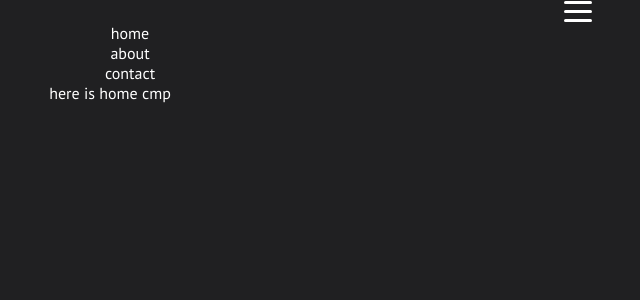
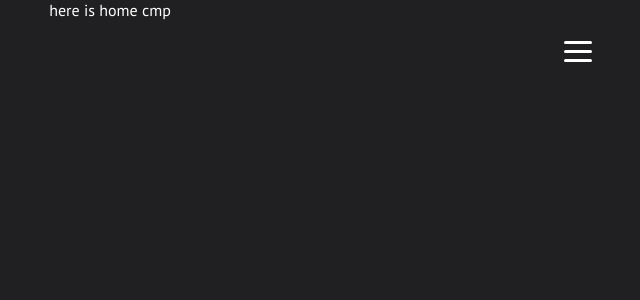
Before and after one commit to cwanylisek/landing-bt, a React (Create React App) app: page / in a window 1280 px wide. Shown: the top 300 px of the page, without its empty margins (530-1170 px from the left). Built offline with nearby package versions, Linux system fonts and the light colour scheme.

Commit message:
navbar configuration

```diff
--- a/src/components/Navbar/Navbar.js
+++ b/src/components/Navbar/Navbar.js
@@ -1,16 +1,26 @@
 import React from 'react'
+import { connect } from 'react-redux'
+import { Link } from 'react-router-dom'
 import './Navbar.scss'
 
-const Navbar = () => {
+const Navbar = props => {
+
+    let drawerClasses
+    props.isOpen ? drawerClasses = ['side-drawer', 'open'] : drawerClasses = ['side-drawer'];
+
     return (
-        <nav>
-            <ul>
-                <li>home</li>
-                <li>about</li>
-                <li>contact</li>
+        <nav className={drawerClasses.join(' ')}>
+            <ul className="side-drawer__wrap">
+                <Link className="side-drawer__link" to='/'><li>home</li></Link>
+                <Link className="side-drawer__link" to='/about'><li>about</li></Link>
+                <Link className="side-drawer__link" to='/contact'><li>contact</li></Link>
             </ul>
         </nav>
     )
 }
 
-export default Navbar
+const mapStateToProps = state => ({
+    isOpen: state.baseReducer.isOpen
+})
+
+export default connect(mapStateToProps, [])(Navbar)
--- a/src/components/Navbar/Navbar.scss
+++ b/src/components/Navbar/Navbar.scss
@@ -1,4 +1,52 @@
-ul {
-    list-style: none;
-    margin: 0;
+.side-drawer {
+    height: 100px;
+    background: transparent;
+    position: fixed;
+    top: 15%;
+    right: 0;
+    width: 20%;
+    z-index: 9999;
+    text-align: center;
+    transition: transform 0.4s ease-in-out;
+    transform: translateX(100%);
+    &__wrap {
+        list-style: none;
+        margin: 0;
+        padding: 0;
+        height: 100%;
+        justify-content: center;
+        display: flex;
+        flex-direction: column;
+    }
+    &__img {
+        height: 62px;
+    }
+    &__link {
+        text-decoration: none;
+        color: #fff;
+        margin: 2px 0;
+    }
+    &__button {
+        padding: 10px 36px !important;
+        margin: 20px auto 15px !important;
+    }
+    &__button-container {
+        display: flex;
+        justify-content: space-around;
+        align-items: center;
+        margin-top: 40px;
+        button {
+            margin-right: 20px;
+        }
+    }
 }
+
+.side-drawer.open {
+    transform: translateX(0);
+}
+
+// @media (min-width: 769px) {
+//     .side-drawer {
+//         display: none;
+//     }
+// }
--- a/src/components/Navbar/ToggleButton.js
+++ b/src/components/Navbar/ToggleButton.js
@@ -1,5 +1,5 @@
 import React from 'react'
-import { conncect, connect } from 'react-redux'
+import { connect } from 'react-redux'
 import actions from '../../store/actions'
 import './ToggleButton.scss'
 
--- a/src/components/Navbar/ToggleButton.scss
+++ b/src/components/Navbar/ToggleButton.scss
@@ -1,5 +1,7 @@
 .toggle-button {
     display: flex;
+    position: fixed;
+    top: 5%;
     flex-direction: column;
     justify-content: space-between;
     height: 23px;
```
